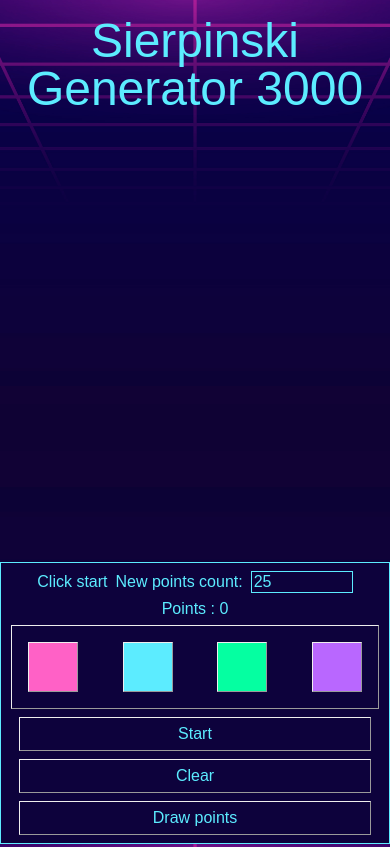
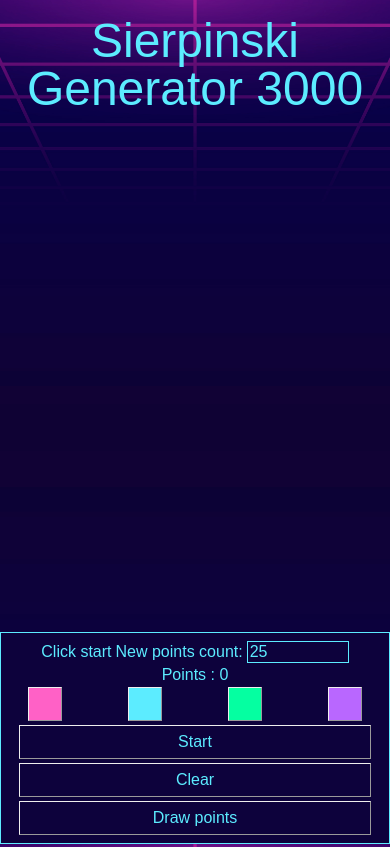
Before and after one commit to andryr7/sierpinski-generator-3000, a React (Vite) app: page / in a window 390 px wide. Built offline with nearby package versions, Linux system fonts and the light colour scheme; a web font is replaced by a local one.

Commit message:
adjusted mobile responsiveness

```diff
--- a/src/App.jsx
+++ b/src/App.jsx
@@ -99,14 +99,13 @@ const StyledControlPanel = styled.div`
   @media ${device.tablet} {
     font-size: 1.5rem;
     padding: 0.5rem;
-    gap: 0.5rem;
   };
   @media ${device.mobile} {
     font-size: 1rem;
     flex-direction: row;
     padding: 0.5rem;
     flex-wrap: wrap;
-    gap: 0.5rem;
+    gap: 0.25rem;
     bottom: 0;
   };
 `
@@ -133,6 +132,10 @@ const StyledColorPicker = styled.div`
   text-align: center;
   display: flex;
   justify-content: space-between;
+  @media ${device.mobile} {
+    padding: 0;
+    border: none;
+  };
 `
 
 const StyledColorButton = styled.div`
@@ -143,6 +146,10 @@ const StyledColorButton = styled.div`
   cursor: pointer;
   &:hover {
     color: ${colors.pink}
+  };
+  @media ${device.mobile} {
+    height: 2rem;
+    width: 2rem;
   };
 `
 
```
